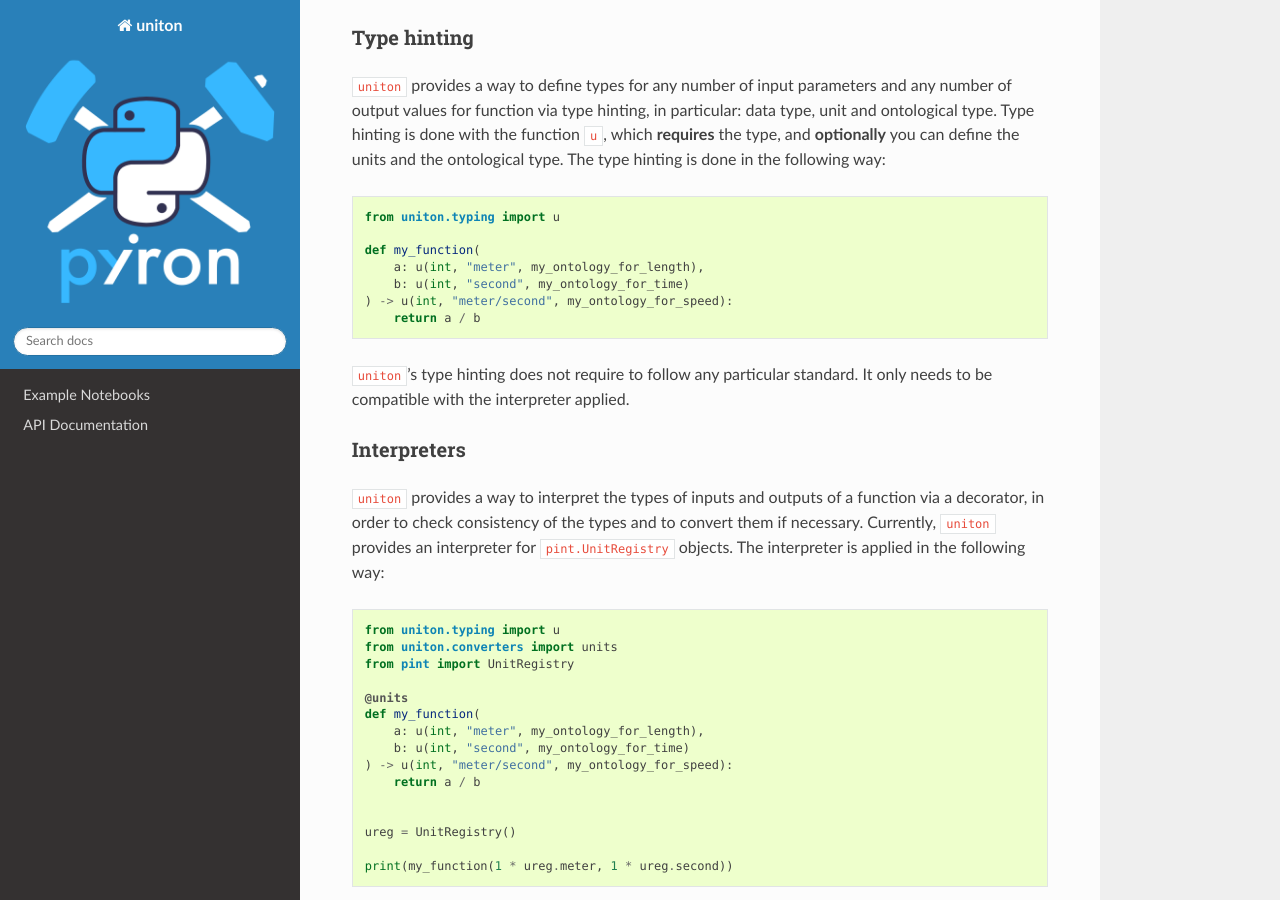
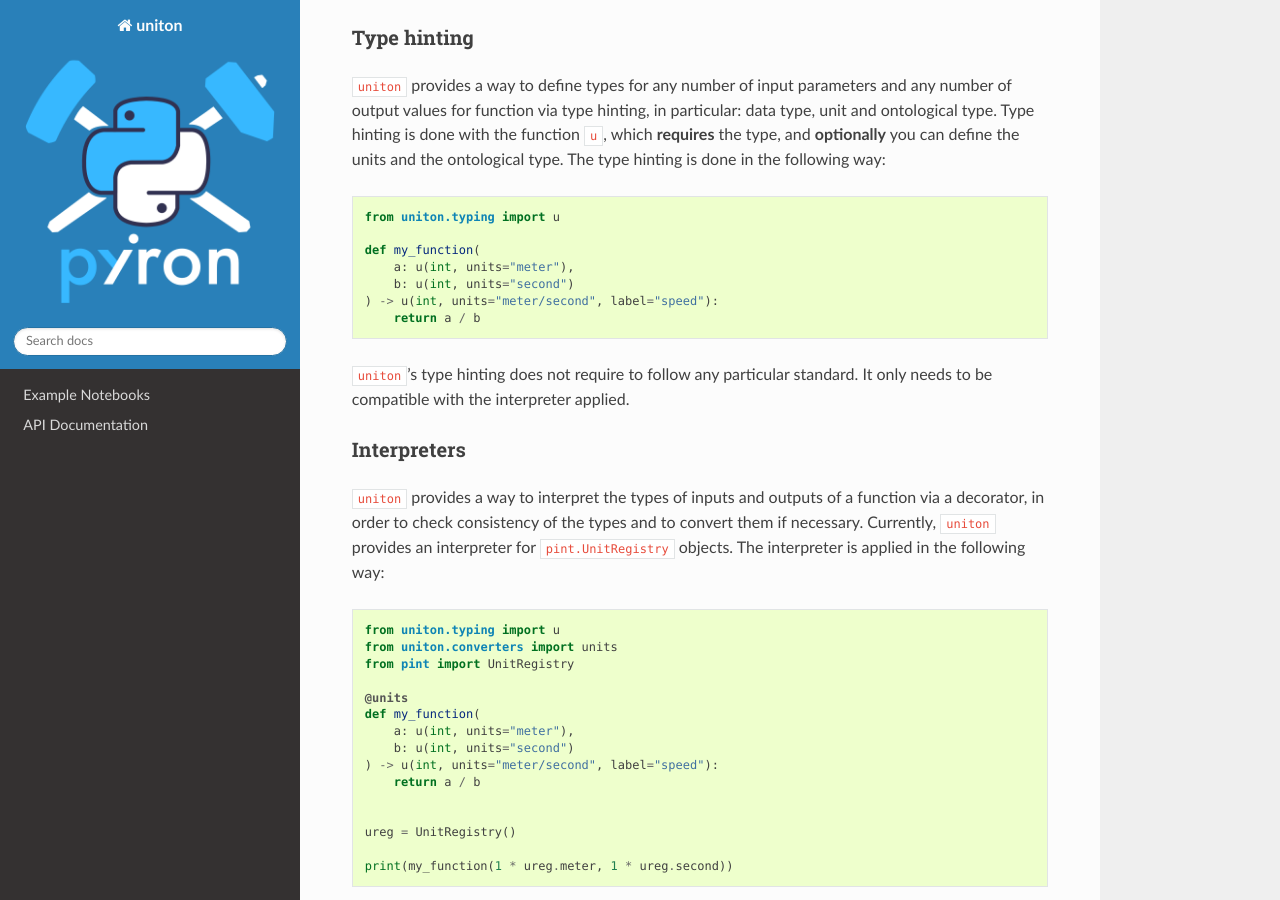
Before and after one commit to pyiron/semantikon, a Sphinx documentation site: the page built from docs/README.md, in a window 1280 px wide and 900 px high, scrolled down 313 px. Built offline with Sphinx 7.4.7 and the Read the Docs theme 3.1.0, drawn with Linux system fonts in a browser that asks for light colours.

Commit message:
update the function

````diff
--- a/docs/README.md
+++ b/docs/README.md
@@ -12,9 +12,9 @@ In the realm of the workflow management systems, there are well defined inputs a
 from uniton.typing import u
 
 def my_function(
-    a: u(int, "meter", my_ontology_for_length),
-    b: u(int, "second", my_ontology_for_time)
-) -> u(int, "meter/second", my_ontology_for_speed):
+    a: u(int, units="meter"),
+    b: u(int, units="second")
+) -> u(int, units="meter/second", label="speed"):
     return a / b
 ```
 
@@ -31,9 +31,9 @@ from pint import UnitRegistry
 
 @units
 def my_function(
-    a: u(int, "meter", my_ontology_for_length),
-    b: u(int, "second", my_ontology_for_time)
-) -> u(int, "meter/second", my_ontology_for_speed):
+    a: u(int, units="meter"),
+    b: u(int, units="second")
+) -> u(int, units="meter/second", label="speed"):
     return a / b
 
 
````
